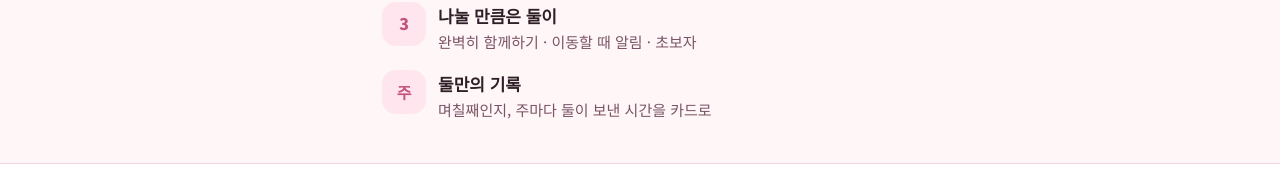
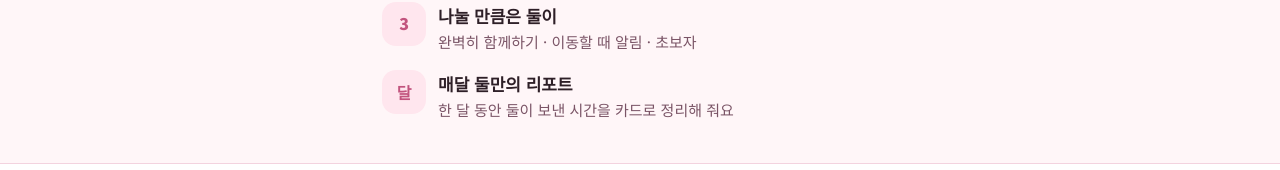
Before and after one commit to 3th9396-lang/banppyeom, a plain HTML site: page index.html in a window 1280 px wide. Shown: the part 1695-1865 px from the top of the page. Drawn offline with Linux system fonts and the light colour scheme.

Commit message:
기능 소개: 주마다 → 매달 리포트

```diff
--- a/index.html
+++ b/index.html
@@ -128,7 +128,7 @@ section h2{font-size:23px;line-height:1.35;margin-bottom:18px;letter-spacing:-.0
       <div class="f"><div class="ic">말</div><div><b>점 대신 말로</b><span>"회사 4시간째", "퇴근 (평소보다 2시간 늦게)"</span></div></div>
       <div class="f"><div class="ic">톡</div><div><b>먼저 연락할 이유</b><span>퇴근하면 보낼 한마디를 챙겨 줘요. 누르면 메신저가 열려요</span></div></div>
       <div class="f"><div class="ic">3</div><div><b>나눌 만큼은 둘이</b><span>완벽히 함께하기 · 이동할 때 알림 · 초보자</span></div></div>
-      <div class="f"><div class="ic">주</div><div><b>둘만의 기록</b><span>며칠째인지, 주마다 둘이 보낸 시간을 카드로</span></div></div>
+      <div class="f"><div class="ic">달</div><div><b>매달 둘만의 리포트</b><span>한 달 동안 둘이 보낸 시간을 카드로 정리해 줘요</span></div></div>
     </div>
   </div>
 </section>
```
